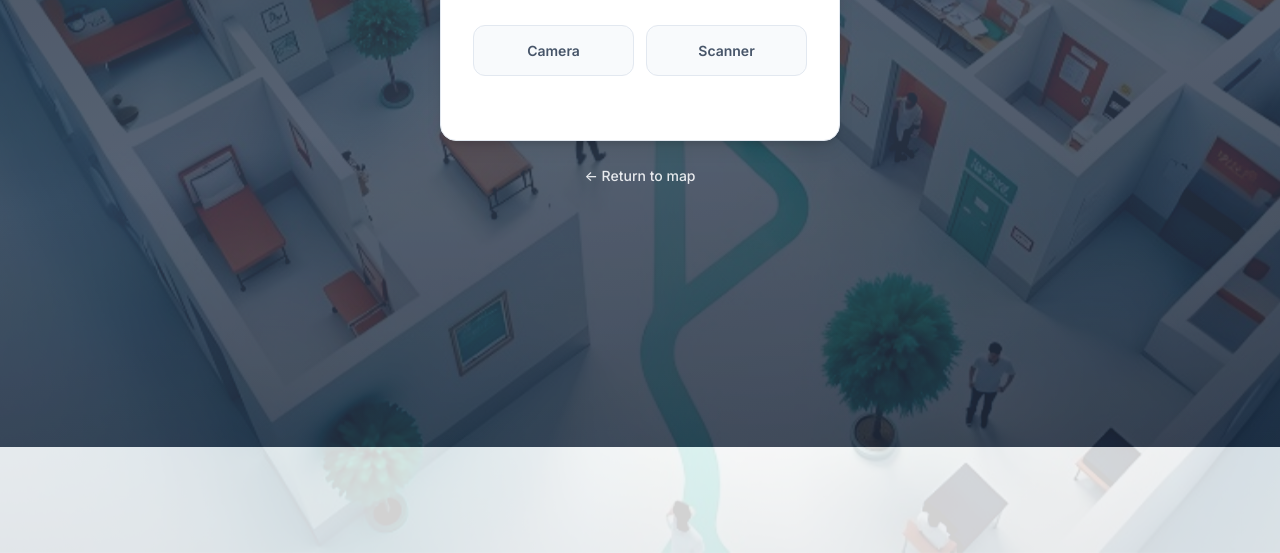
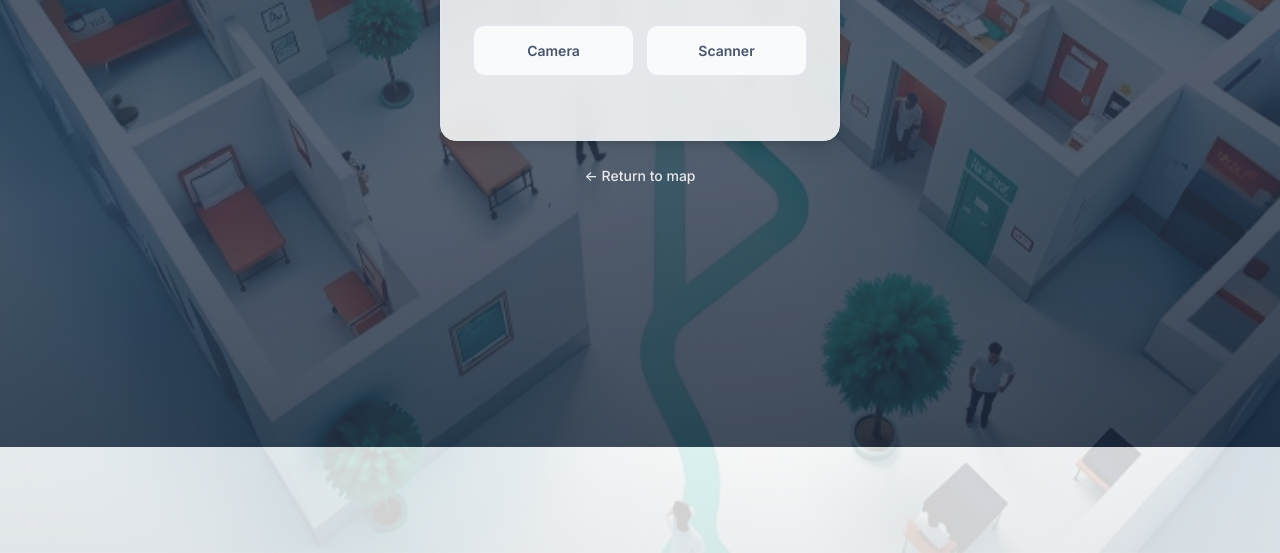
Before and after one commit to mediaguy700/mapp-web, a website built with Vite: page mappedin-quickstart/qr-scan.html in a window 1280 px wide. Shown: the part 353-906 px from the top of the page. Built offline with nearby package versions, Linux system fonts and the light colour scheme; a web font is replaced by a local one.

Commit message:
ui changes

```diff
--- a/mappedin-quickstart/qr-scan.html
+++ b/mappedin-quickstart/qr-scan.html
@@ -85,7 +85,9 @@
       .qr-dialog {
         width: 100%;
         max-width: 400px;
-        background: #ffffff;
+        background: rgba(255, 255, 255, 0.85);
+        backdrop-filter: blur(12px);
+        -webkit-backdrop-filter: blur(12px);
         border-radius: 16px;
         border: 1px solid #e2e8f0;
         box-shadow: 0 4px 6px -1px rgba(0,0,0,0.1), 0 10px 20px -5px rgba(0,0,0,0.1);
```
Also changed, not shown: mappedin-quickstart/index.html (+12 -3 lines).
